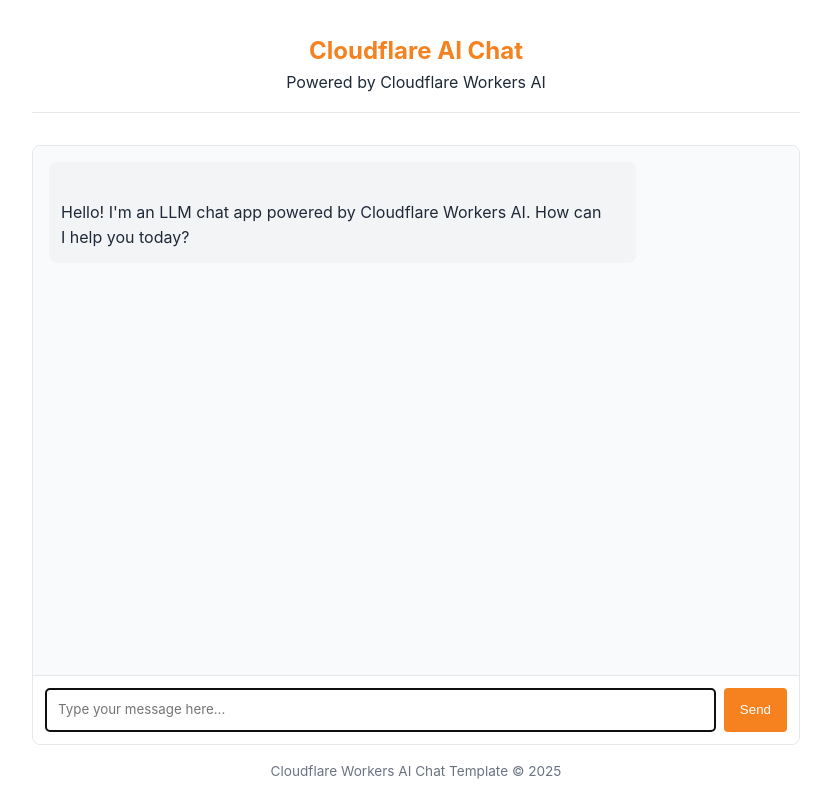
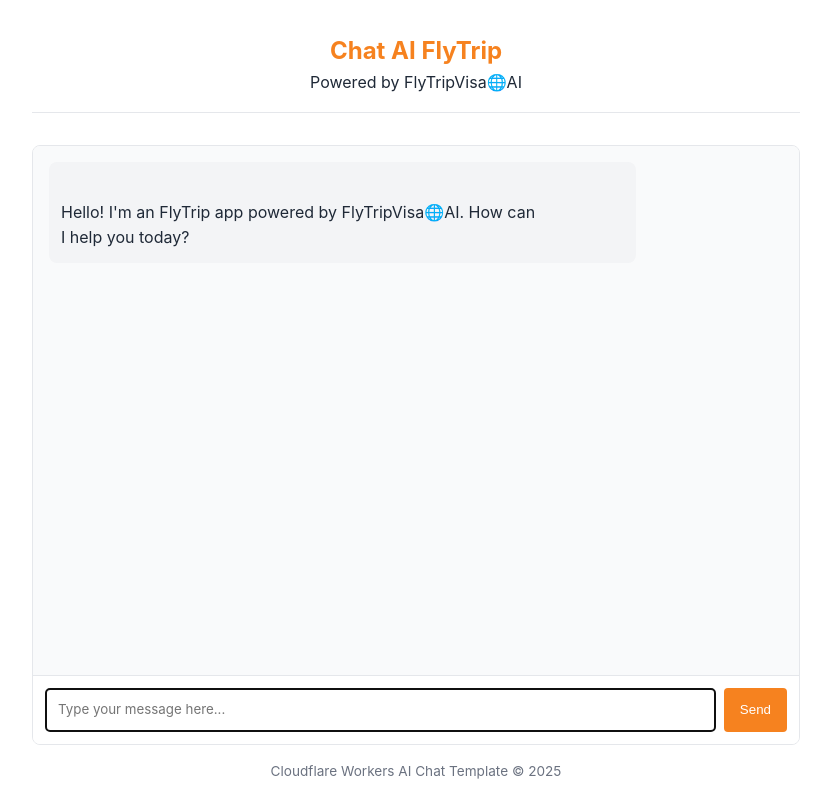
Before and after one commit to FlyTripVisa/trip-robot-app, a website: page public/index.html in a window 1280 px wide. Shown: the whole page, without its empty margins (224-1055 px from the left). Drawn offline with Linux system fonts and the light colour scheme.

Commit message:
Update index.html
npx wrangler deploy

```diff
--- a/public/index.html
+++ b/public/index.html
@@ -144,15 +144,15 @@
 	</head>
 	<body>
 		<header>
-			<h1>Cloudflare AI Chat</h1>
-			<p>Powered by Cloudflare Workers AI</p>
+			<h1>Chat AI FlyTrip</h1>
+			<p>Powered by FlyTripVisa🌐AI</p>
 		</header>
 
 		<div class="chat-container">
 			<div id="chat-messages" class="chat-messages">
 				<div class="message assistant-message">
 					<p>
-						Hello! I'm an LLM chat app powered by Cloudflare Workers AI. How can
+						Hello! I'm an FlyTrip app powered by FlyTripVisa🌐AI. How can
 						I help you today?
 					</p>
 				</div>
```
